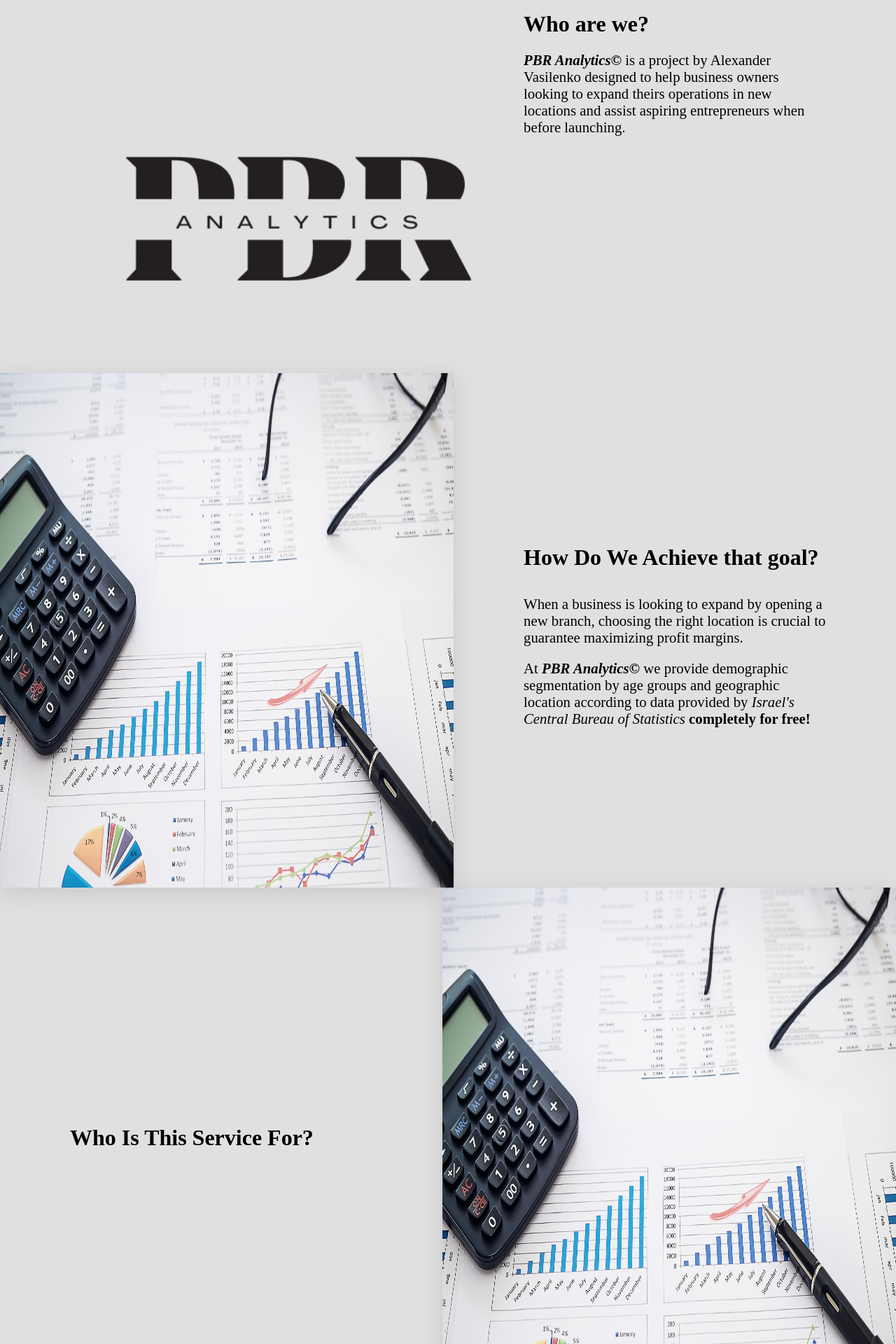
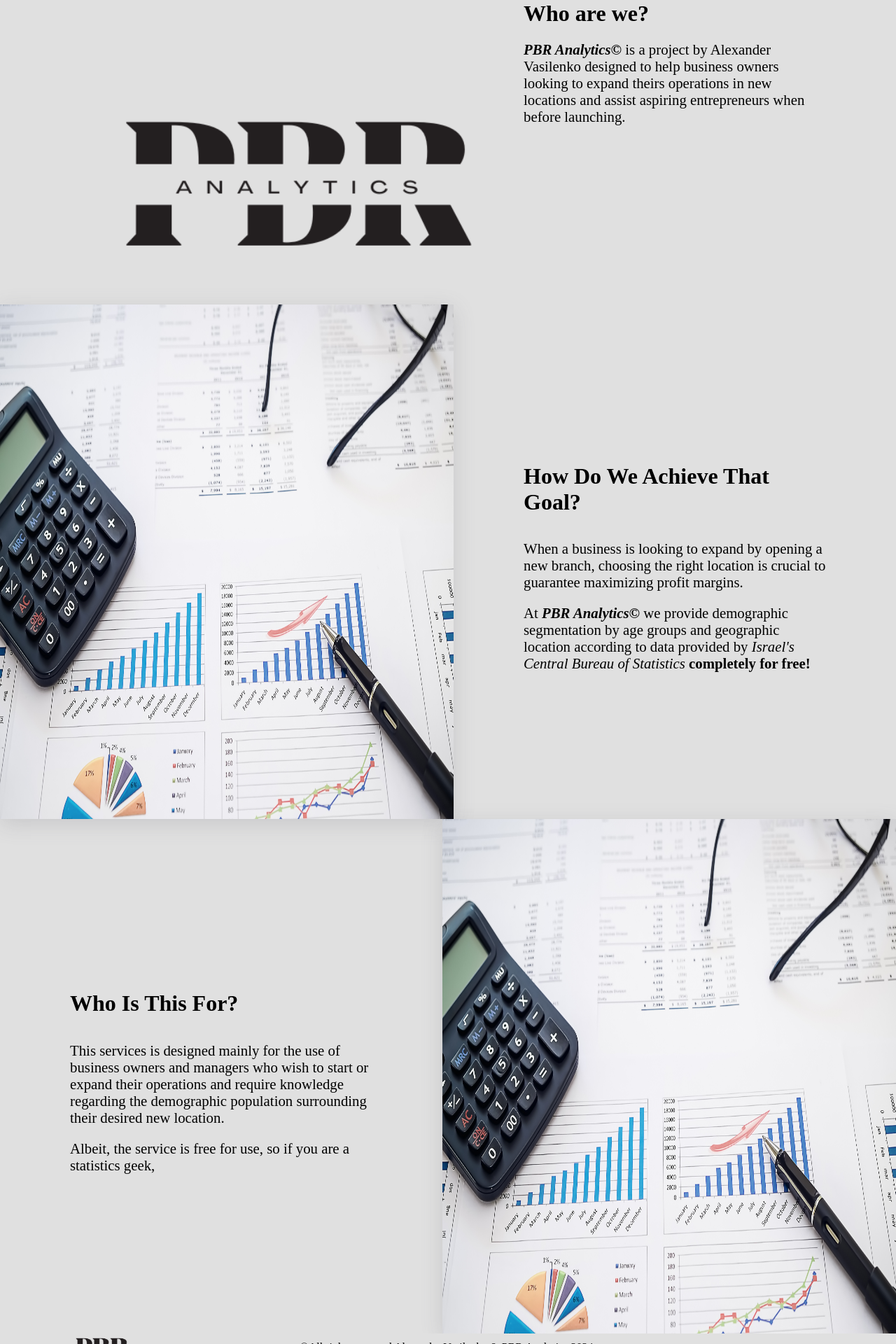
Before and after one commit to AlexanderVasilenko99/PBR-Analytics, a React (Vite) app: page / in a window 1280 px wide. Shown: the part 300-2220 px from the top of the page at 70% size. Built offline with nearby package versions, Linux system fonts and the light colour scheme.

Commit message:
fixed margins

```diff
--- a/src/Components/3-MainArea/HomePage/HomePage.scss
+++ b/src/Components/3-MainArea/HomePage/HomePage.scss
@@ -1,8 +1,4 @@
 .HomePage {
 	height: 100%;
 	background-color: #E0E0E0;
-
-	section {
-		height: calc(100vh - 65px);
-	}
 }
--- a/src/Components/3-MainArea/HomePage/HowItWorksSection/HowItWorksSection.scss
+++ b/src/Components/3-MainArea/HomePage/HowItWorksSection/HowItWorksSection.scss
@@ -1,5 +1,5 @@
 .HowItWorksSection {
-    min-height: 100vh;
+    height: 100%;
     display: grid;
     grid-template-columns: 3fr 2fr;
 
@@ -7,10 +7,9 @@
         display: flex;
         justify-content: center;
         align-items: center;
-        min-height: 100vh;
 
         img {
-            height: calc(100% - 65px);
+            height: calc(100vh - 65px);
             width: 100%;
             margin-left: -200px;
             overflow-x: hidden;
--- a/src/Components/3-MainArea/HomePage/HowItWorksSection/HowItWorksSection.tsx
+++ b/src/Components/3-MainArea/HomePage/HowItWorksSection/HowItWorksSection.tsx
@@ -7,7 +7,7 @@ function HowItWorksSection(): JSX.Element {
                 <img src={image} alt="PBR-logo" />
             </div>
             <div className="right">
-                <h1>How Do We Achieve that goal?</h1>
+                <h1>How Do We Achieve That Goal?</h1>
                 <p>When a business is looking to expand by opening a new branch, choosing the right location is crucial to guarantee
                     maximizing profit margins.
                 </p>
--- a/src/Components/3-MainArea/HomePage/IntroSection/IntroSection.scss
+++ b/src/Components/3-MainArea/HomePage/IntroSection/IntroSection.scss
@@ -1,5 +1,5 @@
 .IntroSection {
-    min-height: 100vh;
+    height: calc(100vh - 130px);
     display: grid;
     grid-template-columns: 3fr 2fr;
 
@@ -10,7 +10,7 @@
 
         img {
             width: 600px;
-            padding-bottom: 15vh;
+            padding-bottom: 5vh;
         }
     }
 
@@ -21,6 +21,7 @@
         align-items: flex-start;
 
         h1 {
+            padding-top: 100px;
             margin: 0;
             font-size: 2rem;
         }
--- a/src/Components/3-MainArea/HomePage/WhoIsItForSection/WhoIsItForSection.scss
+++ b/src/Components/3-MainArea/HomePage/WhoIsItForSection/WhoIsItForSection.scss
@@ -1,5 +1,5 @@
 .WhoIsItForSection {
-    min-height: 100vh;
+    height: 100%;
     display: grid;
     grid-template-columns: 2fr 3fr;
 
@@ -7,10 +7,9 @@
         display: flex;
         justify-content: center;
         align-items: center;
-        min-height: 100vh;
 
         img {
-            height: calc(100% - 65px);
+            min-height: calc(100vh - 65px);
             width: 100%;
             margin-right: -200px;
             overflow-x: hidden;
--- a/src/Components/3-MainArea/HomePage/WhoIsItForSection/WhoIsItForSection.tsx
+++ b/src/Components/3-MainArea/HomePage/WhoIsItForSection/WhoIsItForSection.tsx
@@ -4,9 +4,14 @@ function WhoIsItForSection(): JSX.Element {
     return (
         <div className="WhoIsItForSection">
             <div className="left">
-                <h1>Who Is This Service For?</h1>
+                <h1>Who Is This For?</h1>
                 <p>
-
+                    This services is designed mainly for the use of business owners and managers who wish to start or expand
+                    their operations and require knowledge regarding the demographic population surrounding their desired new
+                    location.
+                </p>
+                <p>
+                    Albeit, the service is free for use, so if you are a statistics geek,
                 </p>
             </div>
             <div className="right">
```
